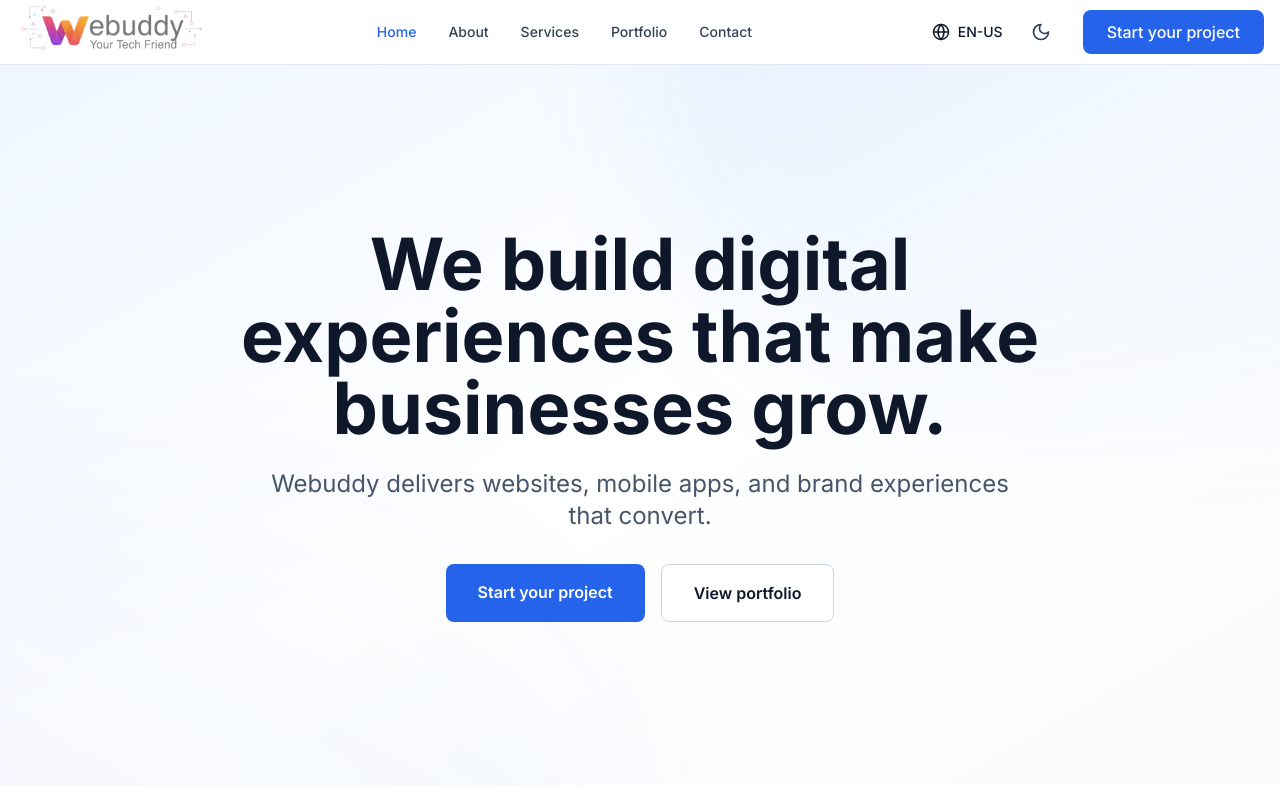
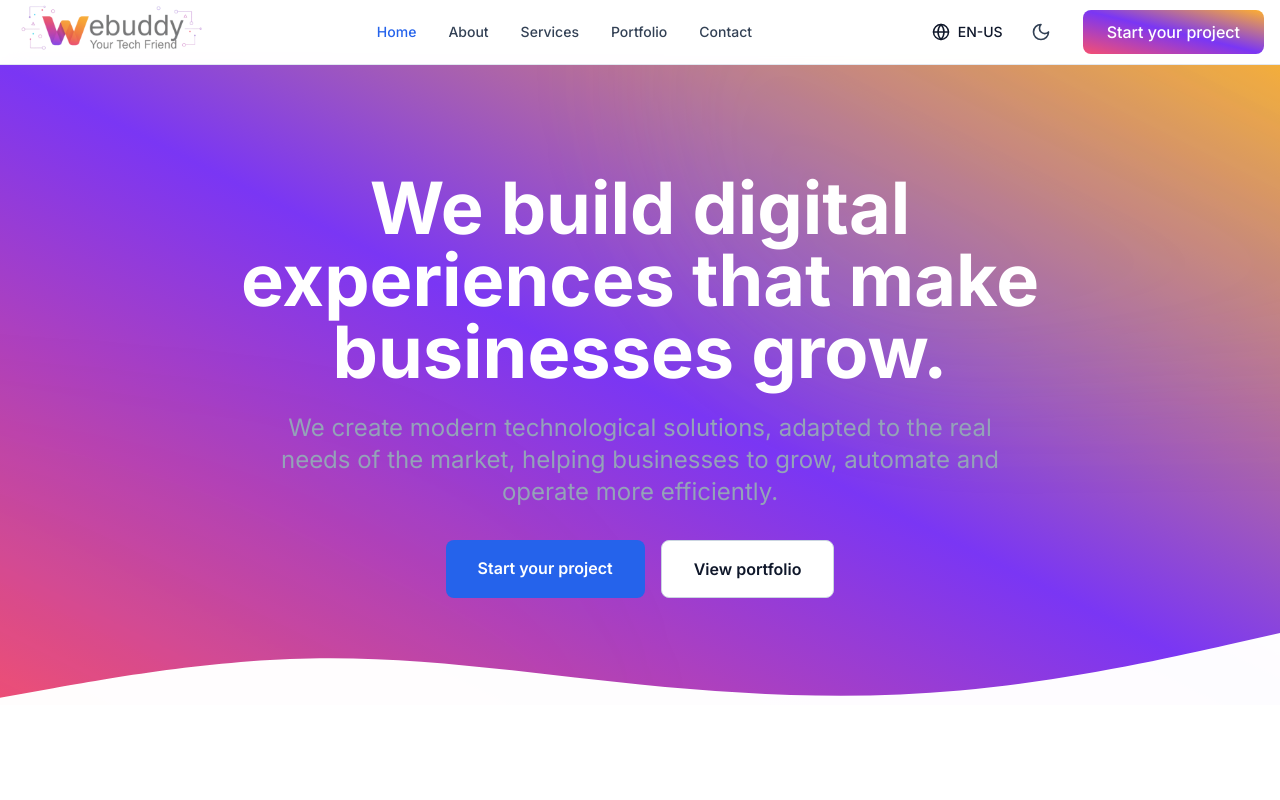
Before and after one commit to webuddyrd/webuddy-website, a React (Vite) app: page / in a window 1280 px wide. Shown: the top 800 px of the page. Built offline with nearby package versions, Linux system fonts and the light colour scheme.

Commit message:
styling changes including bg hero and bg gradients

```diff
--- a/src/components/Header.tsx
+++ b/src/components/Header.tsx
@@ -49,7 +49,7 @@ export function Header() {
             <ThemeToggle />
             <Link
               to="/contact"
-              className="ml-4 px-6 py-2.5 bg-blue-600 text-white rounded-lg font-medium hover:bg-blue-700 transition-colors"
+              className="ml-4 px-6 py-2.5 bg-gradient-to-tr from-[#F64F71] via-[#7A36F4] to-[#FFB02E] text-white rounded-lg font-medium hover:bg-blue-700 transition-colors"
             >
               {t('common.cta.startProject')}
             </Link>
@@ -88,7 +88,7 @@ export function Header() {
             <Link
               to="/contact"
               onClick={() => setIsMenuOpen(false)}
-              className="px-6 py-2.5 bg-blue-600 text-white rounded-lg font-medium hover:bg-blue-700 transition-colors text-center"
+              className="px-6 py-2.5 bg-gradient-to-tr from-[#F64F71] via-[#7A36F4] to-[#FFB02E] text-white rounded-lg font-medium hover:bg-blue-700 transition-colors text-center"
             >
               {t('common.cta.startProject')}
             </Link>
--- a/src/components/ServiceCard.tsx
+++ b/src/components/ServiceCard.tsx
@@ -22,7 +22,7 @@ export function ServiceCard({ icon, title, description, delay = 0 }: ServiceCard
       }`}
       style={{ transitionDelay: `${delay}ms` }}
     >
-      <div className="w-12 h-12 rounded-lg bg-blue-100 dark:bg-blue-900/30 flex items-center justify-center mb-4 group-hover:bg-blue-600 transition-colors">
+      <div className="w-12 h-12 rounded-lg bg-blue-100 dark:bg-blue-900/30 flex items-center justify-center mb-4 group-hover:bg-gradient-to-tr from-[#F64F71] via-[#7A36F4] to-[#FFB02E] transition-colors">
         <div className="text-blue-600 dark:text-blue-400 group-hover:text-white transition-colors">
           {icon}
         </div>
--- a/src/i18n/locales/en.json
+++ b/src/i18n/locales/en.json
@@ -23,7 +23,7 @@
   "home": {
     "hero": {
       "title": "We build digital experiences that make businesses grow.",
-      "subtitle": "Webuddy delivers websites, mobile apps, and brand experiences that convert."
+      "subtitle": "We create modern technological solutions, adapted to the real needs of the market, helping businesses to grow, automate and operate more efficiently."
     },
     "services": {
       "title": "Our Services",
--- a/src/i18n/locales/es.json
+++ b/src/i18n/locales/es.json
@@ -23,7 +23,7 @@
   "home": {
     "hero": {
       "title": "Creamos experiencias digitales que hacen crecer tu negocio.",
-      "subtitle": "Webuddy desarrolla sitios web, apps móviles y marcas que convierten."
+      "subtitle": "Creamos soluciones tecnológicas modernas, adaptadas a las necesidades reales del mercado, ayudando a que los negocios crezcan, se automatizen y operen con mayor eficiencia."
     },
     "services": {
       "title": "Nuestros Servicios",
--- a/src/pages/Contact.tsx
+++ b/src/pages/Contact.tsx
@@ -165,7 +165,7 @@ export function Contact() {
 
                 <button
                   type="submit"
-                  className="w-full px-6 py-4 bg-blue-600 text-white rounded-lg font-semibold hover:bg-blue-700 hover:shadow-lg transition-all flex items-center justify-center gap-2"
+                  className="w-full px-6 py-4 bg-gradient-to-tr from-[#F64F71] via-[#7A36F4] to-[#FFB02E] text-white rounded-lg font-semibold hover:bg-blue-700 hover:shadow-lg transition-all flex items-center justify-center gap-2"
                 >
                   {t('contact.form.send')}
                   <Send size={20} />
--- a/src/pages/Home.tsx
+++ b/src/pages/Home.tsx
@@ -41,24 +41,22 @@ export function Home() {
         title={t('common.nav.home')}
         description={t('home.hero.subtitle')}
       />
-
-      <section className="relative min-h-[90vh] flex items-center overflow-hidden bg-gradient-to-br from-blue-50 via-white to-slate-50 dark:from-slate-900 dark:via-slate-900 dark:to-blue-950">
+      <section className="relative overflow-hidden bg-gradient-to-tr from-[#F64F71] via-[#7A36F4] to-[#FFB02E] min-h-[80vh] flex items-center justify-center">
         <div className="absolute inset-0 overflow-hidden">
-          <div className="absolute -top-1/2 -right-1/2 w-full h-full bg-gradient-to-br from-blue-400/20 to-transparent rounded-full blur-3xl animate-pulse"></div>
+          <div className="absolute -top-1/2 -right-1/2 w-full h-full bg-gradient-to-tr from-blue-400/20 to-transparent rounded-full blur-3xl animate-pulse"></div>
           <div className="absolute -bottom-1/2 -left-1/2 w-full h-full bg-gradient-to-tr from-blue-600/10 to-transparent rounded-full blur-3xl animate-pulse" style={{ animationDelay: '1s' }}></div>
         </div>
 
         <div className="container mx-auto px-4 relative z-10">
           <div
             ref={heroAnimation.ref}
-            className={`max-w-4xl mx-auto text-center transition-all duration-1000 ${
-              heroAnimation.isVisible ? 'opacity-100 translate-y-0' : 'opacity-0 translate-y-12'
+            className={`max-w-4xl mx-auto text-center transition-all duration-1000 ${heroAnimation.isVisible ? 'opacity-100 translate-y-0' : 'opacity-0 translate-y-12'
               }`}
           >
-            <h1 className="text-5xl md:text-6xl lg:text-7xl font-bold text-slate-900 dark:text-white mb-6 leading-tight">
+            <h1 className="text-5xl md:text-6xl lg:text-7xl font-bold text-white mb-6 leading-tight">
               {t('home.hero.title')}
             </h1>
-            <p className="text-xl md:text-2xl text-slate-600 dark:text-slate-400 mb-8 max-w-3xl mx-auto">
+            <p className="text-xl md:text-2xl text-slate-400 mb-8 max-w-3xl mx-auto">
               {t('home.hero.subtitle')}
             </p>
             <div className="flex flex-col sm:flex-row gap-4 justify-center">
@@ -70,19 +68,25 @@ export function Home() {
               </Link>
               <Link
                 to="/portfolio"
-                className="px-8 py-4 bg-white dark:bg-slate-800 text-slate-900 dark:text-white border border-slate-300 dark:border-slate-700 rounded-lg font-semibold hover:border-blue-500 dark:hover:border-blue-500 hover:shadow-lg hover:-translate-y-0.5 transition-all"
+                className="px-8 py-4 bg-white text-slate-900 border border-slate-300 rounded-lg font-semibold hover:border-blue-500 hover:shadow-lg hover:-translate-y-0.5 transition-all"
               >
                 {t('common.cta.viewPortfolio')}
               </Link>
             </div>
           </div>
         </div>
+
+        <div className="pointer-events-none absolute left-0 right-0 bottom-0 w-full text-white dark:text-slate-900">
+          <svg className="h-18 w-full" xmlns="http://www.w3.org/2000/svg" viewBox="0 0 1440 320" preserveAspectRatio="none">
+            <path className="text-white dark:text-slate-900 fill-current" fill-opacity="0.99"
+              d="M0,288L60,245.3C120,203,240,117,360,112C480,107,600,181,720,229.3C840,277,960,299,1080,256C1200,213,1320,107,1380,53.3L1440,0L1440,320L1380,320C1320,320,1200,320,1080,320C960,320,840,320,720,320C600,320,480,320,360,320C240,320,120,320,60,320L0,320Z"></path>
+          </svg>
+        </div>
       </section>
 
       <section ref={servicesAnimation.ref} className="py-24 bg-white dark:bg-slate-900">
         <div className="container mx-auto px-4">
-          <div className={`text-center mb-16 transition-all duration-1000 ${
-            servicesAnimation.isVisible ? 'opacity-100 translate-y-0' : 'opacity-0 translate-y-8'
+          <div className={`text-center mb-16 transition-all duration-1000 ${servicesAnimation.isVisible ? 'opacity-100 translate-y-0' : 'opacity-0 translate-y-8'
             }`}>
             <h2 className="text-4xl md:text-5xl font-bold text-slate-900 dark:text-white mb-4">
               {t('home.services.title')}
@@ -108,8 +112,7 @@ export function Home() {
 
       <section ref={portfolioAnimation.ref} className="py-24 bg-slate-50 dark:bg-slate-950">
         <div className="container mx-auto px-4">
-          <div className={`text-center mb-16 transition-all duration-1000 ${
-            portfolioAnimation.isVisible ? 'opacity-100 translate-y-0' : 'opacity-0 translate-y-8'
+          <div className={`text-center mb-16 transition-all duration-1000 ${portfolioAnimation.isVisible ? 'opacity-100 translate-y-0' : 'opacity-0 translate-y-8'
             }`}>
             <h2 className="text-4xl md:text-5xl font-bold text-slate-900 dark:text-white mb-4">
               {t('home.portfolio.title')}
@@ -136,7 +139,7 @@ export function Home() {
           <div className="text-center">
             <Link
               to="/portfolio"
-              className="inline-block px-8 py-4 bg-blue-600 text-white rounded-lg font-semibold hover:bg-blue-700 hover:shadow-lg hover:-translate-y-0.5 transition-all"
+              className="inline-block px-8 py-4 bg-gradient-to-tr from-[#F64F71] via-[#7A36F4] to-[#FFB02E] text-white rounded-lg font-semibold hover:bg-blue-700 hover:shadow-lg hover:-translate-y-0.5 transition-all"
             >
               {t('common.cta.viewAll')}
             </Link>
@@ -146,8 +149,7 @@ export function Home() {
 
       <section ref={processAnimation.ref} className="py-24 bg-white dark:bg-slate-900">
         <div className="container mx-auto px-4">
-          <div className={`text-center mb-16 transition-all duration-1000 ${
-            processAnimation.isVisible ? 'opacity-100 translate-y-0' : 'opacity-0 translate-y-8'
+          <div className={`text-center mb-16 transition-all duration-1000 ${processAnimation.isVisible ? 'opacity-100 translate-y-0' : 'opacity-0 translate-y-8'
             }`}>
             <h2 className="text-4xl md:text-5xl font-bold text-slate-900 dark:text-white mb-4">
               {t('home.process.title')}
@@ -161,8 +163,7 @@ export function Home() {
             {processSteps.map((step, index) => (
               <div
                 key={step.titleKey}
-                className={`text-center transition-all duration-700 ${
-                  processAnimation.isVisible ? 'opacity-100 translate-y-0' : 'opacity-0 translate-y-8'
+                className={`text-center transition-all duration-700 ${processAnimation.isVisible ? 'opacity-100 translate-y-0' : 'opacity-0 translate-y-8'
                   }`}
                 style={{ transitionDelay: `${index * 100}ms` }}
               >
@@ -183,8 +184,7 @@ export function Home() {
 
       <section ref={testimonialsAnimation.ref} className="py-24 bg-slate-50 dark:bg-slate-950">
         <div className="container mx-auto px-4">
-          <div className={`text-center mb-16 transition-all duration-1000 ${
-            testimonialsAnimation.isVisible ? 'opacity-100 translate-y-0' : 'opacity-0 translate-y-8'
+          <div className={`text-center mb-16 transition-all duration-1000 ${testimonialsAnimation.isVisible ? 'opacity-100 translate-y-0' : 'opacity-0 translate-y-8'
             }`}>
             <h2 className="text-4xl md:text-5xl font-bold text-slate-900 dark:text-white mb-4">
               {t('home.testimonials.title')}
@@ -208,11 +208,10 @@ export function Home() {
         </div>
       </section>
 
-      <section ref={ctaAnimation.ref} className="py-24 bg-gradient-to-br from-blue-600 to-blue-700">
+      <section ref={ctaAnimation.ref} className="py-24 bg-gradient-to-tr from-[#F64F71] via-[#7A36F4] to-[#FFB02E]">
         <div className="container mx-auto px-4">
           <div
-            className={`max-w-3xl mx-auto text-center transition-all duration-1000 ${
-              ctaAnimation.isVisible ? 'opacity-100 translate-y-0' : 'opacity-0 translate-y-8'
+            className={`max-w-3xl mx-auto text-center transition-all duration-1000 ${ctaAnimation.isVisible ? 'opacity-100 translate-y-0' : 'opacity-0 translate-y-8'
               }`}
           >
             <h2 className="text-4xl md:text-5xl font-bold text-white mb-6">
--- a/src/pages/Portfolio.tsx
+++ b/src/pages/Portfolio.tsx
@@ -55,7 +55,7 @@ export function Portfolio() {
                 onClick={() => setActiveFilter(filter.key)}
                 className={`px-6 py-3 rounded-lg font-medium transition-all ${
                   activeFilter === filter.key
-                    ? 'bg-blue-600 text-white shadow-lg'
+                    ? 'bg-gradient-to-tr from-[#F64F71] via-[#7A36F4] to-[#FFB02E] text-white shadow-lg'
                     : 'bg-slate-100 dark:bg-slate-800 text-slate-700 dark:text-slate-300 hover:bg-slate-200 dark:hover:bg-slate-700'
                 }`}
               >
--- a/src/pages/Services.tsx
+++ b/src/pages/Services.tsx
@@ -106,7 +106,7 @@ export function Services() {
 
                   <div className={isEven ? '' : 'lg:order-1'}>
                     <div className="aspect-square rounded-2xl bg-gradient-to-br from-blue-100 to-slate-100 dark:from-blue-900/30 dark:to-slate-800 flex items-center justify-center">
-                      <img className='h-full' src={service.image}/>
+                      <img className='h-full rounded-2xl' src={service.image}/>
                       {/* <div className="text-blue-600 dark:text-blue-400" style={{ transform: 'scale(3)' }}> */}
                         {/* {service.icon} */}
                       {/* </div> */}
```
Also changed, not shown: src/components/Footer.tsx (+4 -3 lines), src/images/W.png (added), src/images/heroBackground.png (added). Lines whose indentation alone changed are shown as unchanged.
